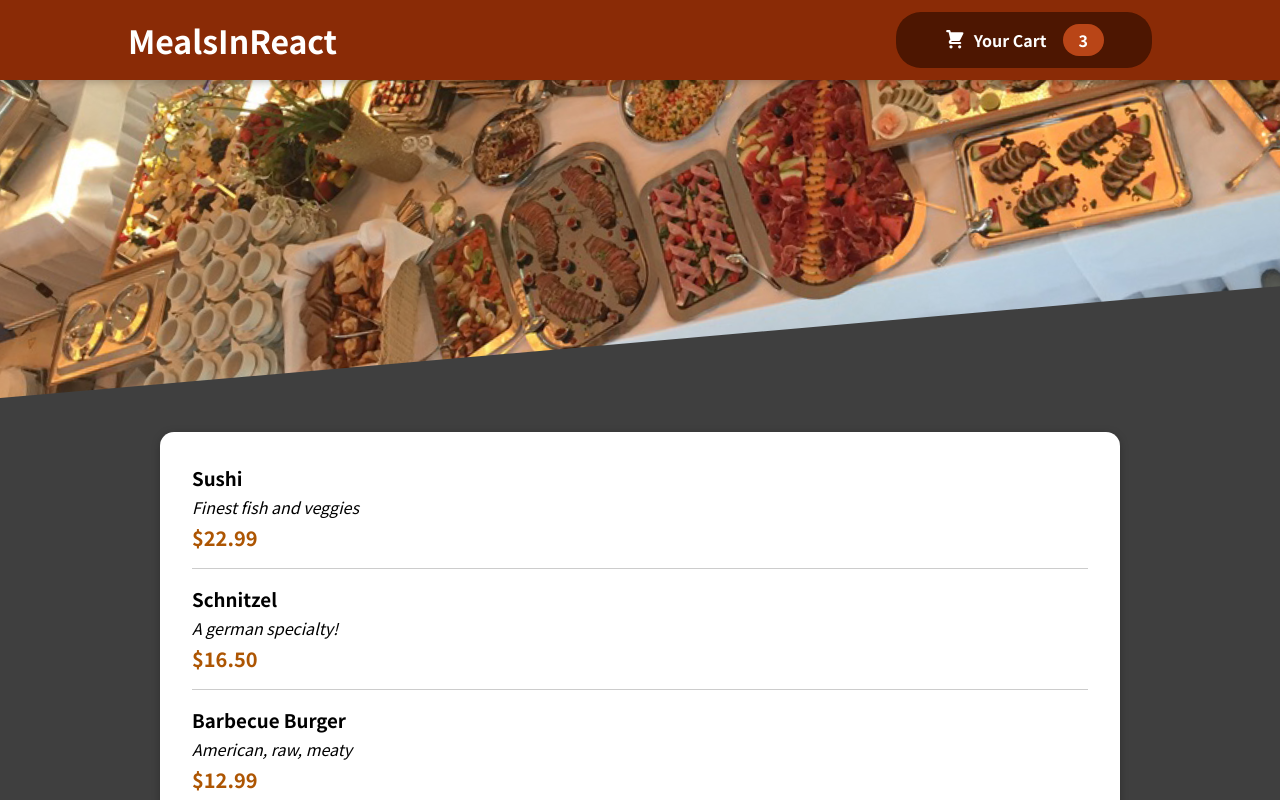
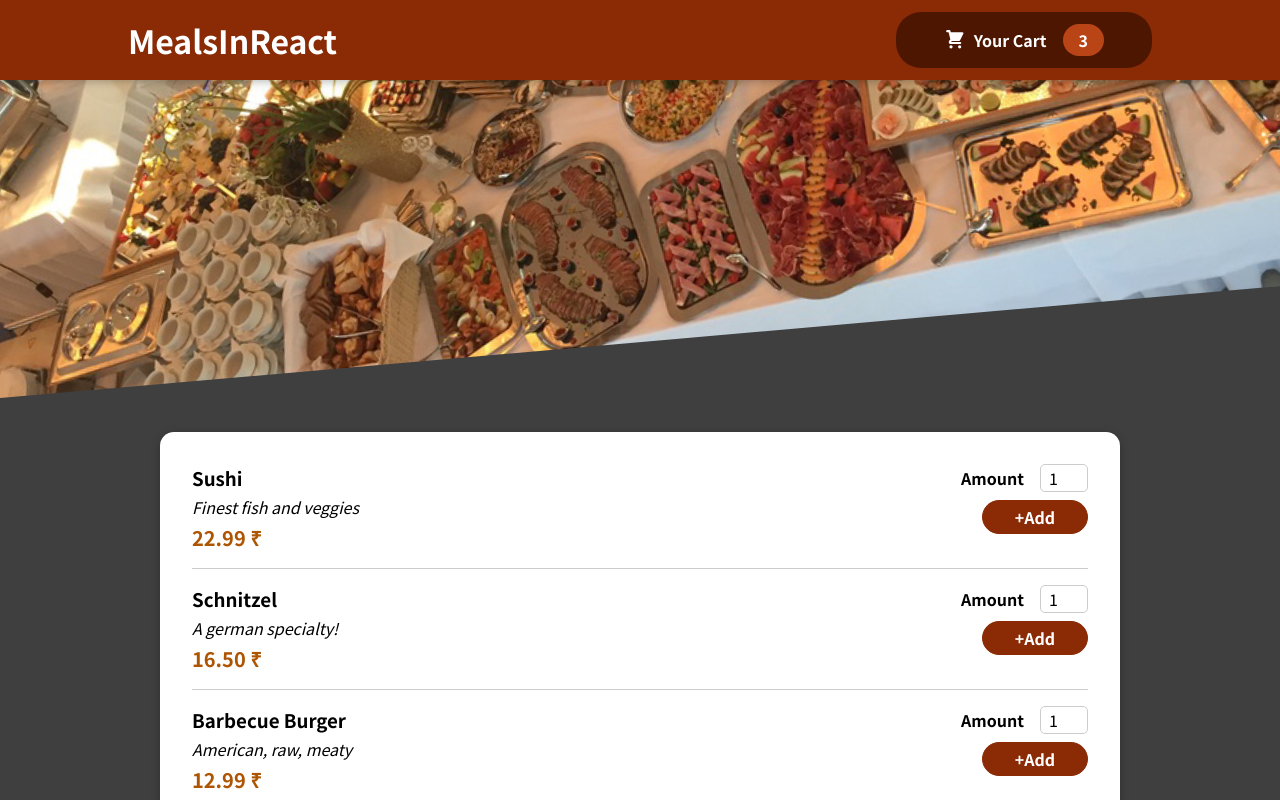
Before and after one commit to KunalSinghdeo/Food-Order-App, a React (Create React App) app: page / in a window 1280 px wide. Shown: the top 800 px of the page. Built offline with nearby package versions, Linux system fonts and the light colour scheme.

Commit message:
Added Form

```diff
--- a/src/components/Meals/MealItem/MealItem.js
+++ b/src/components/Meals/MealItem/MealItem.js
@@ -1,7 +1,8 @@
 import classes from "./MealItem.module.css";
+import MealItemForm from "./MealItemForm";
 
 const MealItem = (props) => {
-  const price = `$${props.price.toFixed(2)}`;
+  const price = `${props.price.toFixed(2)} ₹`;
 
   return (
     <li className={classes.meal}>
@@ -10,29 +11,11 @@
         <div className={classes.description}>{props.description}</div>
         <div className={classes.price}>{price}</div>
       </div>
-      <div></div>
+      <div>
+        <MealItemForm />
+      </div>
     </li>
   );
 };
 
 export default MealItem;
-
-// import classes from "./MealItem.module.css";
-
-// const MealItem = (props) => {
-//   const price = `${props.price.toFixed(2)} ₹`;
-//   return (
-//     <li className={classes.meal}>
-//       <div>
-//         <h3>{props.name}</h3>
-//         <div className={classes.description}>{props.description}</div>
-//         <div className={classes.price}>{price}</div>
-//       </div>
-//       <div>
-//         <form></form>
-//       </div>
-//     </li>
-//   );
-// };
-
-// export default MealItem;
--- a/src/components/Meals/MealItem/MealItemForm.js
+++ b/src/components/Meals/MealItem/MealItemForm.js
@@ -0,0 +1,22 @@
+import classes from "./MealItemForm.module.css";
+import Input from "../../UI/Input";
+
+const MealItemForm = (props) => {
+  return (
+    <form className={classes.form}>
+      <Input
+        label="Amount"
+        input={{
+          id: "Amount ",
+          type: "number",
+          min: 1,
+          max: 5,
+          step: "1",
+          defaultValue: 1,
+        }}
+      />
+      <button>+Add</button>
+    </form>
+  );
+};
+export default MealItemForm;
--- /dev/null
+++ b/src/components/Meals/MealItem/MealItemForm.module.css
@@ -0,0 +1,20 @@
+.form {
+  text-align: right;
+}
+
+.form button {
+  font: inherit;
+  cursor: pointer;
+  background-color: #8a2b06;
+  border: 1px solid #8a2b06;
+  color: white;
+  padding: 0.25rem 2rem;
+  border-radius: 20px;
+  font-weight: bold;
+}
+
+.form button:hover,
+.form button:active {
+  background-color: #641e03;
+  border-color: #641e03;
+}
--- /dev/null
+++ b/src/components/UI/Input.js
@@ -0,0 +1,10 @@
+import classes from "./Input.module.css";
+const Input = (props) => {
+  return (
+    <div className={classes.input}>
+      <label htmlFor={props.input.id}>{props.label}</label>
+      <input {...props.input} />
+    </div>
+  );
+};
+export default Input;
--- /dev/null
+++ b/src/components/UI/Input.module.css
@@ -0,0 +1,18 @@
+.input {
+  display: flex;
+  align-items: center;
+  margin-bottom: 0.5rem;
+}
+
+.input label {
+  font-weight: bold;
+  margin-right: 1rem;
+}
+
+.input input {
+  width: 3rem;
+  border-radius: 5px;
+  border: 1px solid #ccc;
+  font: inherit;
+  padding-left: 0.5rem;
+}
```
Also changed, not shown: 1 other file (tests, documents, lock files or other folders).
